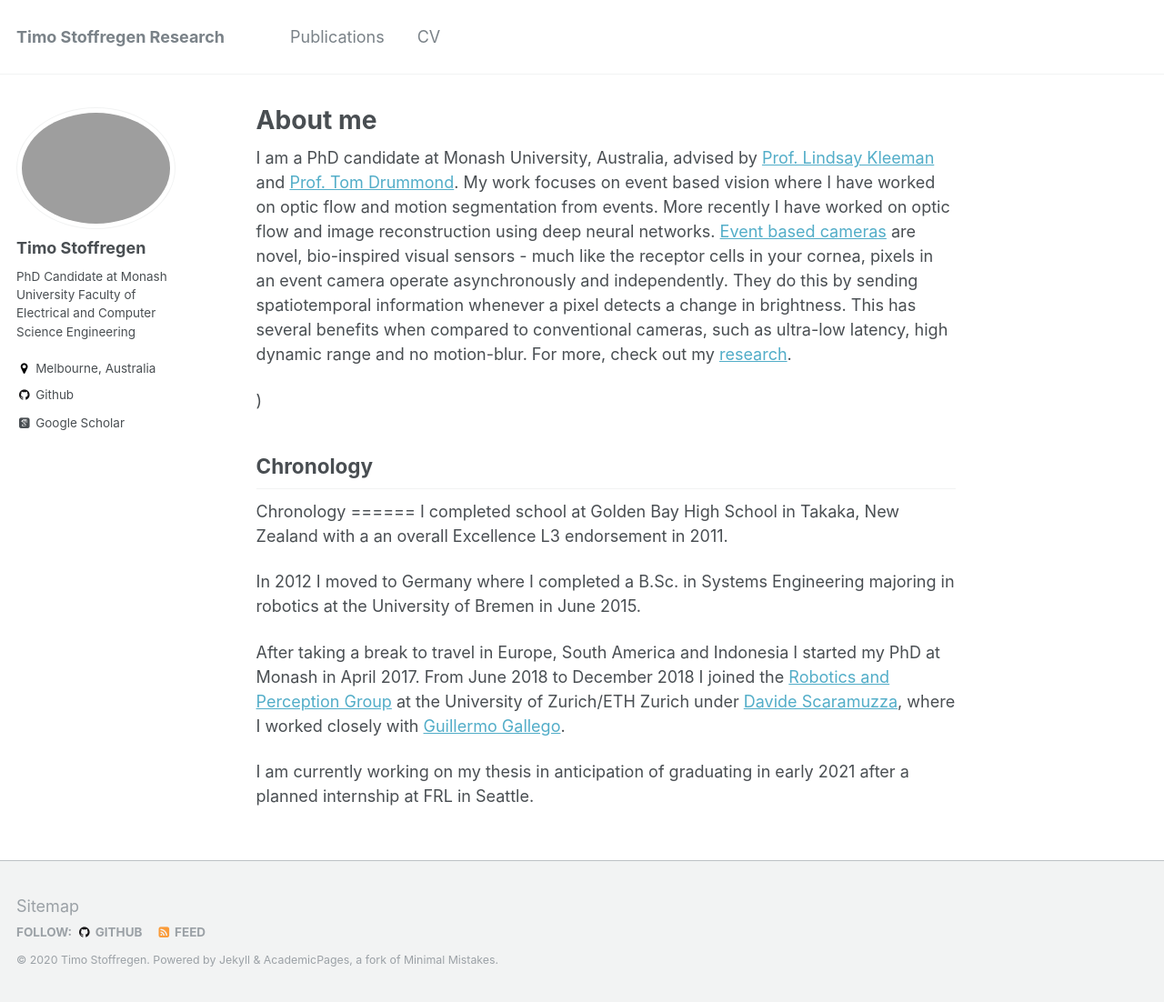
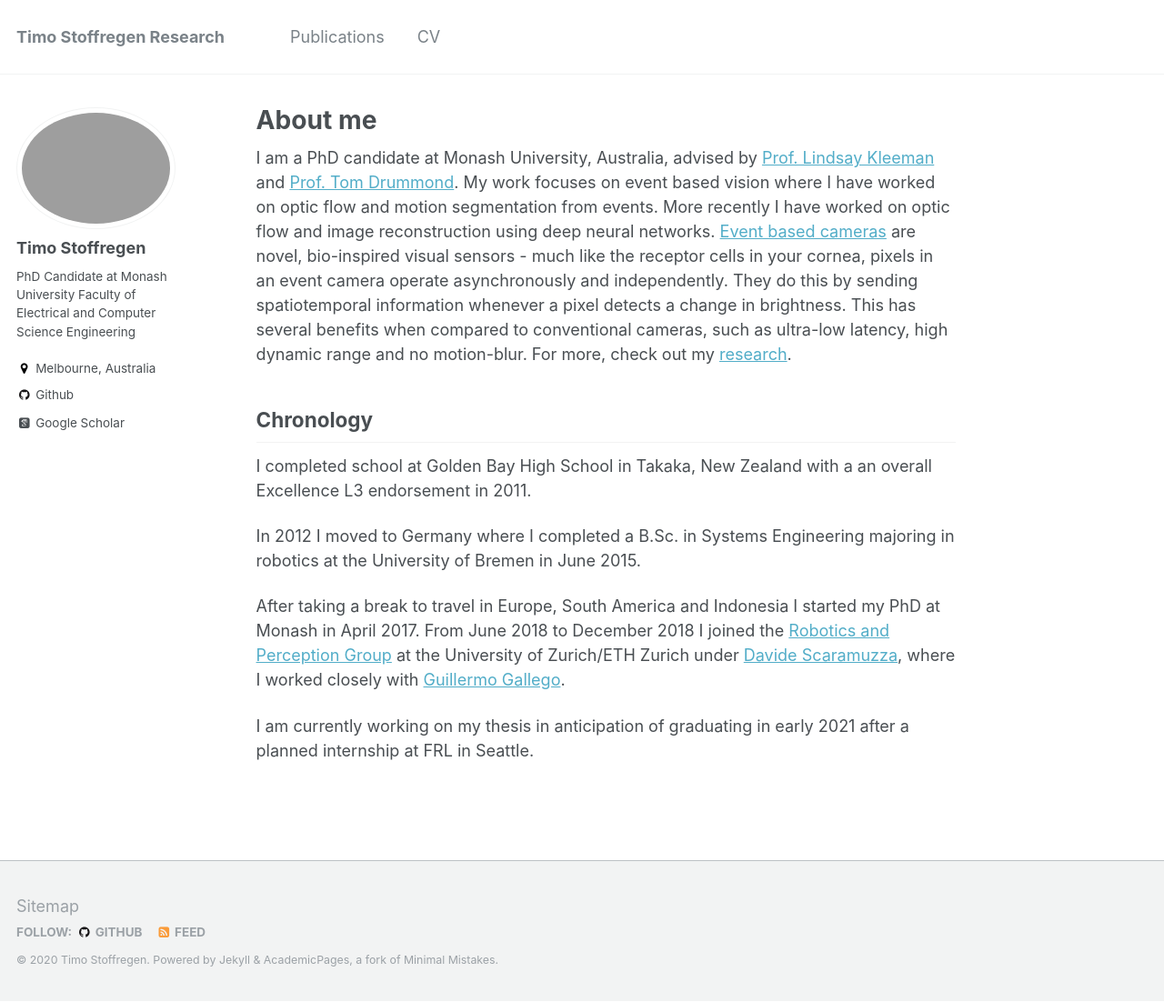
Before and after one commit to TimoStoff/TimoStoff.github.io, a Jekyll site: the page built from _pages/about_old.md, in a window 1280 px wide and 1102 px high. Shown: the whole window at 91% size. Built offline with Jekyll 4.4.1, drawn with Linux system fonts in a browser that asks for light colours; some web fonts are replaced.

Commit message:
Fixed frontpage

```diff
--- a/_pages/about_old.md
+++ b/_pages/about_old.md
@@ -11,11 +11,8 @@ redirect_from:
 
 I am a PhD candidate at Monash University, Australia, advised by [Prof. Lindsay Kleeman](https://scholar.google.com.au/citations?user=Q590I6YAAAAJ&hl=en) and [Prof. Tom Drummond](https://scholar.google.com.au/citations?user=6sWGL5wAAAAJ&hl=en). My work focuses on event based vision where I have worked on optic flow and motion segmentation from events. More recently I have worked on optic flow and image reconstruction using deep neural networks. [Event based cameras](https://en.wikipedia.org/wiki/Event_camera) are novel, bio-inspired visual sensors - much like the receptor cells in your cornea, pixels in an event camera operate asynchronously and independently. They do this by sending spatiotemporal information whenever a pixel detects a change in brightness. This has several benefits when compared to conventional cameras, such as ultra-low latency, high dynamic range and no motion-blur. For more, check out my [research](https://timostoff.github.io/publications/).
 
-[comment]: <> ({% include youtubePlayer.html id=page.youtubeId %})
+## Chronology
 
-## Chronology
-Chronology
-======
 I completed school at Golden Bay High School in Takaka, New Zealand with a an overall Excellence L3 endorsement in 2011.
 
 In 2012 I moved to Germany where I completed a B.Sc. in Systems Engineering majoring in robotics at the University of Bremen in June 2015.
```
